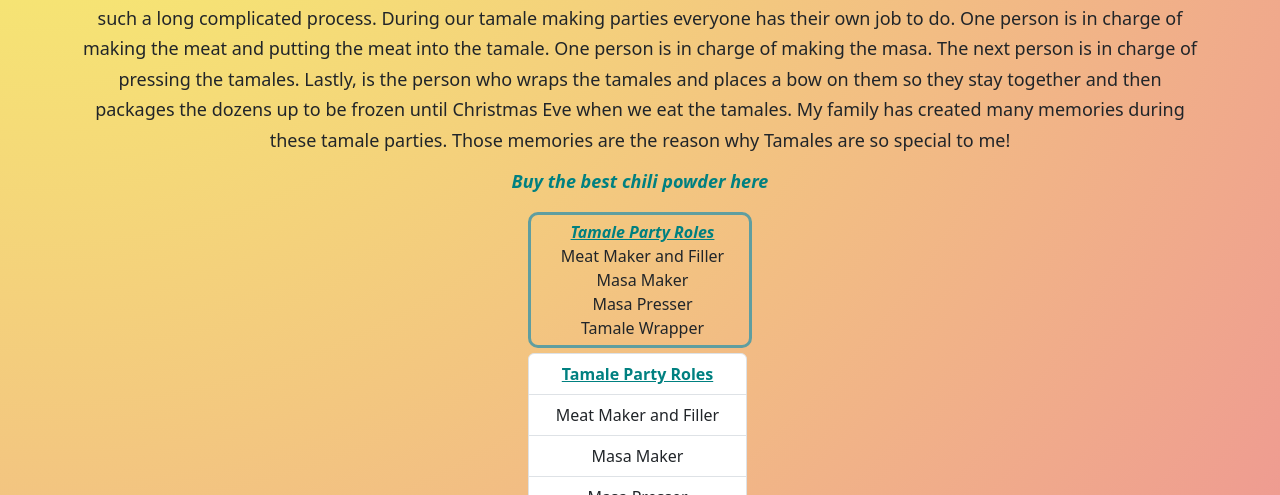
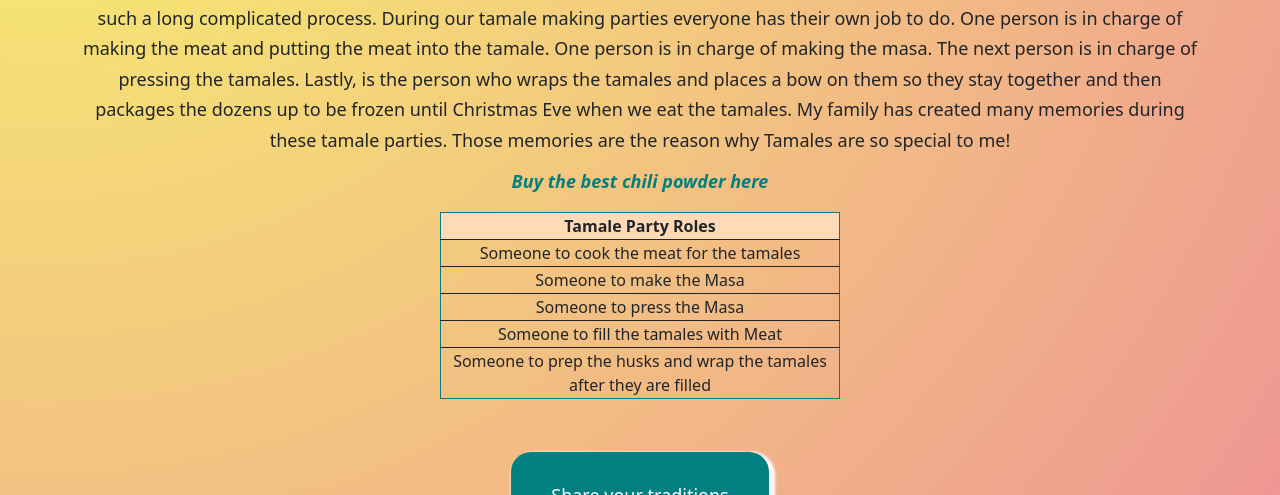
Before and after one commit to avsangel/tamales, a plain HTML site: page index.html in a window 1280 px wide. Shown: the part 457-952 px from the top of the page. Drawn offline with nearby package versions, Linux system fonts and the light colour scheme.

Commit message:
added table

```diff
--- a/index.html
+++ b/index.html
@@ -77,11 +77,6 @@
         line-height: 1.7;
       }
 
-      .Roles {
-        text-decoration-line: underline;
-        font-weight: bold;
-        color: teal;
-      }
       .chili {
         display: block;
         margin-top: 10px;
@@ -99,8 +94,24 @@
       .creator {
         background-color: aqua;
       }
-      .list-group {
-        border: none;
+      .roles {
+        overflow-x: auto;
+        display: block;
+        margin: 0 auto;
+        width: 100%;
+        max-width: 400px;
+        height: 240px;
+        border-spacing: 0;
+      }
+      table {
+        border: 1px solid teal;
+        text-align: center;
+      }
+      thead {
+        background-color: peachpuff;
+      }
+      td {
+        border-top: 1px solid;
       }
     </style>
   </head>
@@ -138,23 +149,37 @@
           ></em
         >
       </p>
-      <ul>
-        <div>
-          <em><a class="Roles">Tamale Party Roles</a></em>
-        </div>
-        <li>Meat Maker and Filler</li>
-        <li>Masa Maker</li>
-        <li>Masa Presser</li>
-        <li>Tamale Wrapper</li>
-      </ul>
-      <ul class="list-group">
-        <li class="list-group-item Roles">Tamale Party Roles</li>
-        <li class="list-group-item">Meat Maker and Filler</li>
-        <li class="list-group-item">Masa Maker</li>
-        <li class="list-group-item">Masa Presser</li>
-        <li class="list-group-item">Tamale Wrapper</li>
-      </ul>
-      <br />
+
+      <div class="roles">
+        <table>
+          <thead>
+            <tr>
+              <th>Tamale Party Roles</th>
+            </tr>
+          </thead>
+          <tbody>
+            <tr>
+              <td>Someone to cook the meat for the tamales</td>
+            </tr>
+            <tr>
+              <td>Someone to make the Masa</td>
+            </tr>
+            <tr>
+              <td>Someone to press the Masa</td>
+            </tr>
+            <tr>
+              <td>Someone to fill the tamales with Meat</td>
+            </tr>
+            <tr>
+              <td>
+                Someone to prep the husks and wrap the tamales after they are
+                filled
+              </td>
+            </tr>
+          </tbody>
+        </table>
+      </div>
+
       <button>Share your traditions</button>
       <br />
       <p>
```
